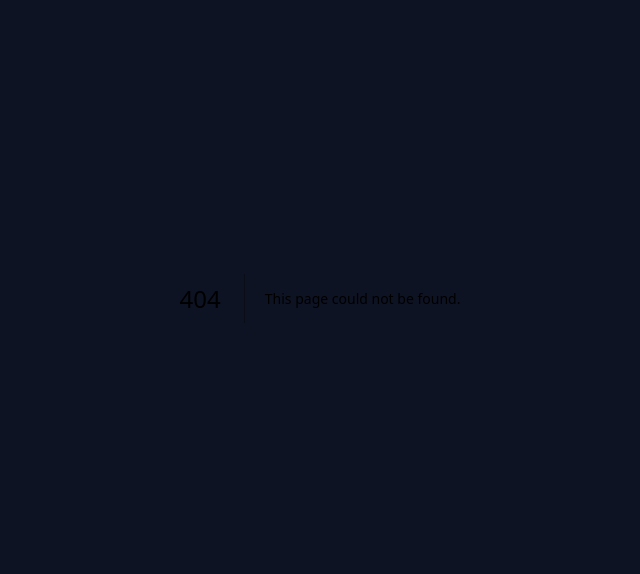
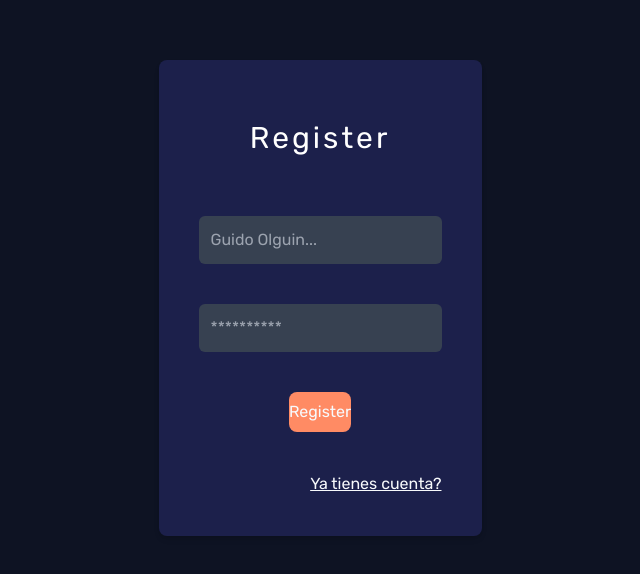
Before and after one commit to Guidotss/time-tracking, a Next.js app: page /register in a window 1280 px wide. Before the commit this address had no page. Shown: the part 102-676 px from the top of the page, without its empty margins (320-960 px from the left). Built offline with nearby package versions, Linux system fonts and the light colour scheme.

Commit message:
Termiando formulario de registro

```diff
--- a/package.json
+++ b/package.json
@@ -16,6 +16,7 @@
     "bcrypt": "^5.1.0",
     "eslint": "8.43.0",
     "eslint-config-next": "13.4.7",
+    "js-cookie": "^3.0.5",
     "mongoose": "^7.3.1",
     "next": "13.4.7",
     "postcss": "8.4.24",
@@ -26,6 +27,7 @@
     "zustand": "^4.3.8"
   },
   "devDependencies": {
-    "@types/bcrypt": "^5.0.0"
+    "@types/bcrypt": "^5.0.0",
+    "@types/js-cookie": "^3.0.3"
   }
 }
--- /dev/null
+++ b/src/app/register/page.tsx
@@ -0,0 +1,31 @@
+import Link from "next/link";
+
+export default function RegisterPage() {
+  return (
+    <main className="flex items-center justify-center w-full h-screen">
+      <form className="bg-dark_blue p-10 2xl:h-1/2 2xl:w-1/2 shadow-md flex flex-col items-center rounded-lg">
+        <h1 className="text-3xl text-white text-center tracking-widest mb-5 mt-5">
+          Register
+        </h1>
+        <input
+          className="2xl:w-1/2 mt-10 p-3 rounded-md bg-gray-700 text-white"
+          type="text"
+          placeholder="Guido Olguin..."
+        />
+        <input
+            className="2xl:w-1/2 mt-10 p-3 rounded-md bg-gray-700 text-white"
+            type="password"
+            placeholder="**********"
+        />
+        <button className="bg-soft_orange 2xl:w-[300px] py-2 rounded-lg mt-10 text-slate-50 hover:opacity-[0.8] transition-all">
+            Register
+        </button>
+        <div className="w-full text-end mt-10">
+            <Link href="#">
+                <span className="text-slate-50 underline">Ya tienes cuenta?</span>
+            </Link>
+        </div>
+      </form>
+    </main>
+  );
+}
--- /dev/null
+++ b/src/store/user/useUserStore.ts
@@ -0,0 +1 @@
+import { create } from 'zustand';
```
Also changed, not shown: 1 other file (tests, documents, lock files or other folders).
